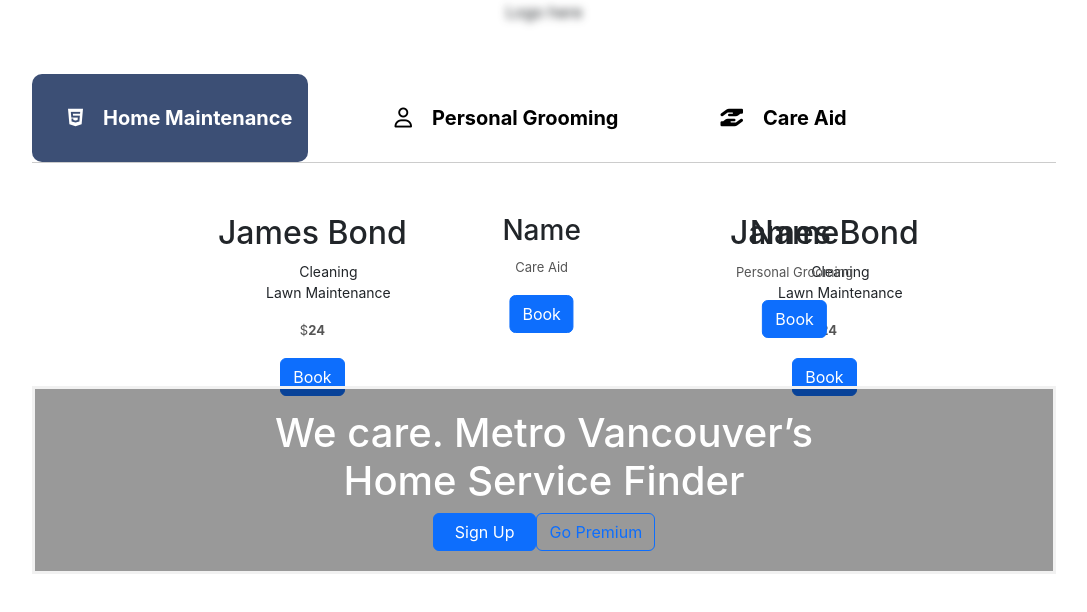
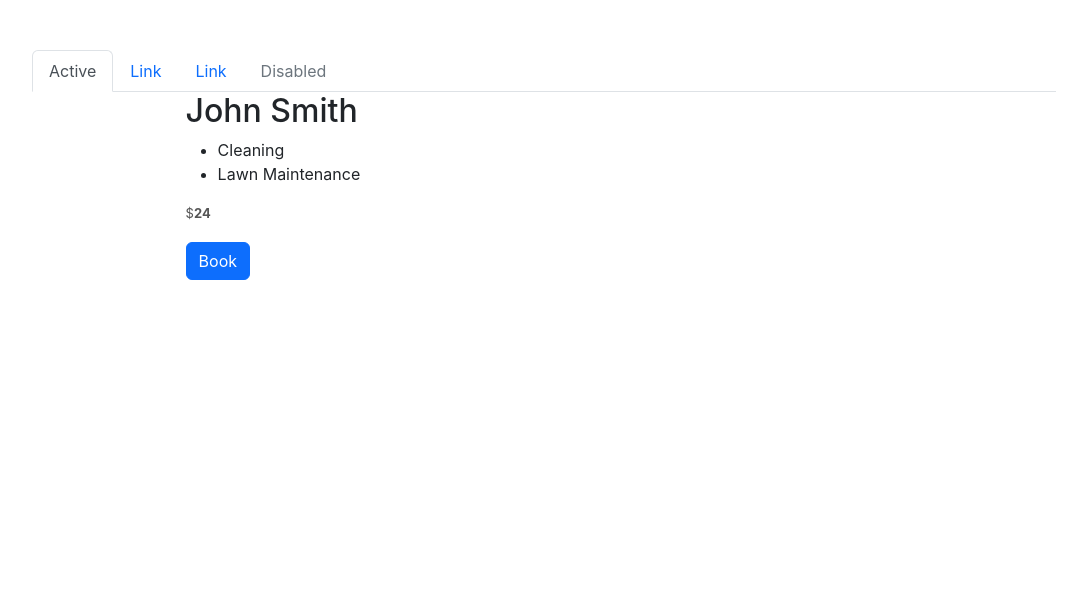
Before and after one commit to umarsalih/careio_react_frontend, a React (Create React App) app: page / in a window 1280 px wide. Shown: the top 612 px of the page, without its empty margins (96-1183 px from the left). Built offline with nearby package versions, Linux system fonts and the light colour scheme.

Commit message:
restructure homepage

```diff
--- /dev/null
+++ b/src/components/home/Hero.jsx
@@ -0,0 +1,28 @@
+import React, { useState, useEffect, Fragment} from 'react';
+// import { Link } from 'react-router-dom';
+
+const Hero = ({
+    //
+}) => {
+  return (
+    <Fragment>
+        <div className="r-banner">
+            <div className="header-img">
+                Logo here
+            </div>
+            <div className="bg-text">
+                <h1>We care. Metro Vancouver’s <br/>Home Service Finder</h1>
+                <a href="/" className="btn btn-primary">
+                    Sign Up
+                </a>
+                <a href="/" className="btn btn-outline-primary">
+                    Go Premium
+                </a>
+            </div>
+        </div>
+
+    </Fragment>
+
+  )
+}
+export default Hero;
--- /dev/null
+++ b/src/components/home/TabsPartners.jsx
@@ -0,0 +1,26 @@
+import React, { useState, useEffect, Fragment} from 'react';
+const TabsPartners = (props) => {
+  return (
+    <Fragment>
+        <div className="care-tabs">
+        <ul className="nav nav-tabs">
+            <li className="nav-item">
+                <a className="nav-link active" aria-current="page" href="/">Active</a>
+            </li>
+            <li className="nav-item">
+                <a className="nav-link" href="/">Link</a>
+            </li>
+            <li className="nav-item">
+                <a className="nav-link" href="/">Link</a>
+            </li>
+            <li className="nav-item">
+                <a className="nav-link disabled" href="/" tabindex="-1" aria-disabled="true">Disabled</a>
+            </li>
+        </ul>
+
+        </div>
+    </Fragment>
+
+  )
+}
+export default TabsPartners;
--- a/src/components/pages/Home.jsx
+++ b/src/components/pages/Home.jsx
@@ -1,155 +1,24 @@
 import React, { useState, useEffect, Fragment} from 'react';
 import { Link } from 'react-router-dom';
-// import Header from './Header';
-// import Nav from './Nav';
-// import Footer from './Footer';
+import Hero from '../home/Hero'
+import PartnerCard from './../partners/PartnerCard'
+import TabsPartners from './../home/TabsPartners'
 
-const Home = ({
-
-}
-) => {
+const Home = () => {
 
   return (
     <Fragment>
         <div id="CareHome">
-        <div classNameName="careio__superwrapper">
-            { /* navigationBar div */ }
-            {/* <div id="CareNav" className="navbar">
-                <div className="logo">
-                    <p className="logo"> C &nbsp;&nbsp; A &nbsp;&nbsp;R &nbsp;&nbsp;E &nbsp;&nbsp;.&nbsp;i&nbsp;o </p>
-                </div>
-
-                <nav>
-                    <ul>
-                        <li>
-                            <a href="">Sign Up/Login</a>
-
-                        </li>
-
-                        <li>
-                            <a href="" className="premiumLink">Go Premium!</a>
-
-                        </li>
-
-                    </ul>
-                </nav>
-            </div> */}
-            { /* end of navbar*/ }
-            { /*header div */ }
-            <div className="header">
-                <div className="header-img">
-                    Logo here
-                </div>
-
-                <div className="bg-text">
-                    <h1>We care. Metro Vancouver’s <br/>Home Service Finder</h1>
-                    <a href="#"><button type="button" className="btn btn-primary">&nbsp;&nbsp;Sign Up&nbsp;&nbsp;</button></a>
-                    <a href="#"><button type="button" className="btn btn-outline-primary">Go Premium</button></a>
-                </div>
-
+        <div className="careio__superwrapper">
+            <div className="hero__holder">
             </div>
-            { /* end of header*/ }
-
             <div className="careio__body">
-                { /*-----tabs menu start*/ }
-                <div className="btn-box">
-                    <button id="btn1" onclick="openHM()"><i className="fa-brands fa-html5"></i>Home Maintenance</button>
-                    <button id="btn2"  onclick="openGrooming()"><i className="fa-regular fa-user"></i>Personal Grooming</button>
-                    <button id="btn3" onclick="openCareAid()"><i className="fa-solid fa-hand-holding-hand"></i>Care Aid &nbsp;&nbsp;&nbsp;</button>
-                </div>
-                <div className="careio-partner-catalogue">
-                    <div className="content container" id="content1">
-                        <div className="row">
-                            <div className="partner-1 col-md-6 d-flex">
-                                <div className="content-left">
-                                    {/* <img src="images\demo-prof.jpg" alt="Service Provider Img"/> */}
-                                </div>
-                                <div className="content-right">
-                                    <h2 className="partner-name">James Bond</h2>
-                                    <ul className="partner-services">
-                                        <li>Cleaning</li>
-                                        <li>Lawn Maintenance</li>
-                                    </ul>
-                                    <p>$<strong>24</strong></p>
-                                    <button
-                                        type="button"
-                                        className="btn btn-primary"
-                                        data-toggle="modal" data-target="#modalBooking"
-                                    >
-                                        Book
-                                    </button>
-                                </div>
-
-                            </div>
-                            <div className="partner-1 col-md-6 d-flex">
-                                <div className="content-left">
-                                    {/* <img src="images\demo-prof.jpg" alt="Service Provider Img"/> */}
-                                </div>
-                                <div className="content-right">
-                                    <h2 className="partner-name">James Bond</h2>
-                                    <ul className="partner-services">
-                                        <li>Cleaning</li>
-                                        <li>Lawn Maintenance</li>
-                                    </ul>
-                                    <p>$<strong>24</strong></p>
-                                    <button
-                                        type="button"
-                                        className="btn btn-primary"
-                                        data-toggle="modal" data-target="#modalBooking"
-                                    >
-                                        Book
-                                    </button>
-                                </div>
-
-                            </div>
-
-                        </div>
-
-
-
-
-
-                    </div>
-                    { /* second tab*/ }
-                    <div id="content2" className="content">
-                        <div className="content-left">
-                            {/* <img src="images\demo-prof.jpg" alt="Service Provider Img"/> */}
-                        </div>
-                        <div className="content-right">
-                            <h2>Name</h2>
-                            <p>Personal Grooming</p>
-                            <button
-                                type="button"
-                                className="btn btn-primary"
-                                data-toggle="modal" data-target="#modalBooking"
-                            >
-                                Book
-                            </button>
-
-                        </div>
-                    </div>
-                    { /*-----third tab*/ }
-                    <div  id="content3" className="content">
-                        <div className="content-left">
-                            {/* <img src="images\demo-prof.jpg" alt="Service Provider Img"/> */}
-                        </div>
-                        <div className="content-right">
-                            <h3>Name</h3>
-                            <p>Care Aid</p>
-                            <button
-                                type="button"
-                                className="btn btn-primary"
-                                data-toggle="modal" data-target="#modalBooking"
-                            >
-                                Book
-                            </button>
-                        </div>
-                    </div>
-                </div>{ /*/.careio-partner-catalogue*/ }
-
-
-
-
+                <TabsPartners/>
+                <PartnerCard
+                    name="John Smith"
+                    services={["Carpentry", "Moving"]}
+                    rate="26"
+                />
             </div>
             { /* end of careio__body */ }
             <div id="CareIOMOdals">
--- /dev/null
+++ b/src/components/partners/PartnerCard.jsx
@@ -0,0 +1,31 @@
+import React, { useState, useEffect, Fragment} from 'react';
+
+const PartnerCard = (props) => {
+    const {name, services, price} = props
+  return (
+    <Fragment>
+        <div className="partner-1 col-md-6 d-flex">
+            <div className="content-left">
+                {/* <img src="images\demo-prof.jpg" alt="Service Provider Img"/> */}
+            </div>
+            <div className="content-right">
+                <h2 className="partner-name">{name}</h2>
+                <ul className="partner-services">
+                    <li>Cleaning</li>
+                    <li>Lawn Maintenance</li>
+                </ul>
+                <p>$<strong>24</strong></p>
+                <button
+                    type="button"
+                    className="btn btn-primary"
+                    data-toggle="modal" data-target="#modalBooking"
+                >
+                    Book
+                </button>
+            </div>
+        </div>
+    </Fragment>
+
+  )
+}
+export default PartnerCard;
```
